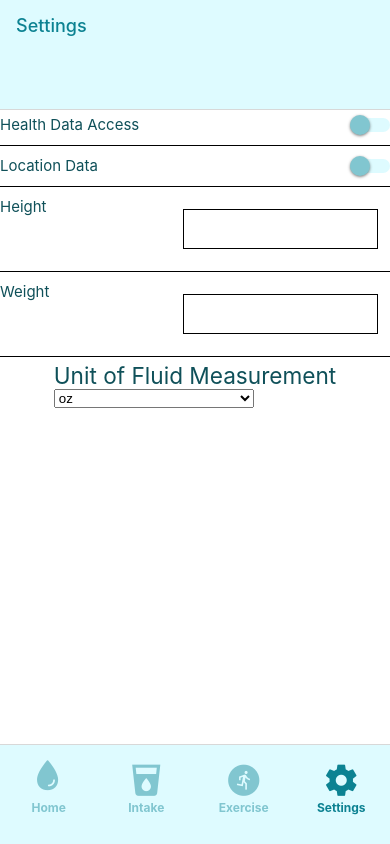
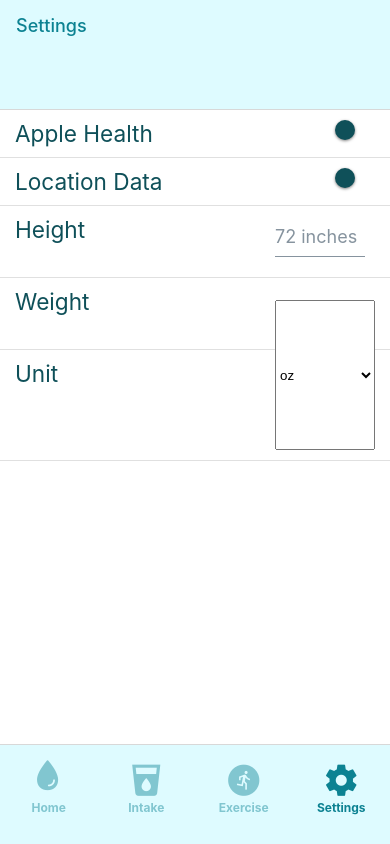
Before and after one commit to richardm213/hydration-helper, a React Native app: screen /Settings in a window 390 px wide. Built offline with nearby package versions, Linux system fonts and the light colour scheme.

Commit message:
Fix SettingsTab style and layout

```diff
--- a/components/SettingsTab.js
+++ b/components/SettingsTab.js
@@ -1,51 +1,45 @@
 import React, {useState} from 'react';
-import {Switch, StyleSheet, View, TextInput} from 'react-native';
+import {Switch, StyleSheet, View} from 'react-native';
 import AsyncStorage from '@react-native-async-storage/async-storage';
 import {Picker} from '@react-native-picker/picker';
-import {Text} from '@rneui/base';
+import {Text, Input} from '@rneui/base';
 
 const white = '#fff';
-const black = '#000';
-const turqoise = '#0F5059';
+const lightGray = '#e0e0e0';
+const turquoise = '#0F5059';
 const styles = StyleSheet.create({
   container: {
     alignItems: 'center',
     backgroundColor: white,
     flex: 1,
   },
-  fluidLabel: {
-    color: turqoise,
-  },
-  input: {
-    borderWidth: 1,
-    height: 40,
-    margin: 12,
-    padding: 10,
-    width: '50%',
+  inputView: {
+    width: 110,
   },
   label: {
-    color: turqoise,
-    fontSize: 15,
+    color: turquoise,
   },
-  lastRow: {
-    justifyContent: 'center',
+  picker: {
+    height: 150,
+    marginTop: -60,
+    width: 100,
   },
-  picker: {width: 200},
   row: {
-    borderBottomColor: black,
+    borderBottomColor: lightGray,
     borderBottomWidth: 1,
     flexDirection: 'row',
     justifyContent: 'space-between',
-    margin: 5,
-    paddingBottom: 10,
+    paddingHorizontal: 15,
+    paddingVertical: 10,
     width: '100%',
   },
 });
 
 export default function SettingsTab() {
-  const [canAccessHealthData, setHealthAccess] = useState(false);
-  const toggleHealthSwitch = () =>
-    setHealthAccess(previousState => !previousState);
+  const [appleHealth, setAppleHealth] = useState(false);
+  const toggleHealthSwitch = () => {
+    setAppleHealth(previousState => !previousState);
+  };
 
   const [canAccessLocationData, setLocationAccess] = useState(false);
   const toggleLocationSwitch = () =>
@@ -54,52 +48,64 @@ export default function SettingsTab() {
   const [height, setHeight] = useState('');
   const [weight, setWeight] = useState('');
 
-  const [fluidMeasurement, setFluidMeasurement] = useState(null);
+  const [unit, setUnit] = useState(null);
 
   return (
     <View style={styles.container}>
       <View style={styles.row}>
-        <Text style={styles.label}>Health Data Access</Text>
+        <Text h4 style={styles.label}>
+          Apple Health
+        </Text>
         <Switch
-          trackColor={{false: '#DEFBFF', true: '#81C6D0'}}
-          thumbColor={canAccessHealthData ? '#FFFFFF' : '#81C6D0'}
+          trackColor={{true: turquoise}}
+          thumbColor={appleHealth ? white : turquoise}
           onValueChange={toggleHealthSwitch}
-          value={canAccessHealthData}
+          value={appleHealth}
         />
       </View>
       <View style={styles.row}>
-        <Text style={styles.label}>Location Data</Text>
+        <Text h4 style={styles.label}>
+          Location Data
+        </Text>
         <Switch
-          trackColor={{false: '#DEFBFF', true: '#81C6D0'}}
-          thumbColor={canAccessLocationData ? '#FFFFFF' : '#81C6D0'}
+          trackColor={{true: turquoise}}
+          thumbColor={canAccessLocationData ? white : turquoise}
           onValueChange={toggleLocationSwitch}
           value={canAccessLocationData}
         />
       </View>
       <View style={styles.row}>
-        <Text style={styles.label}>Height</Text>
-        <TextInput
-          style={styles.input}
+        <Text h4 style={styles.label}>
+          Height
+        </Text>
+        <View style={styles.inputView}>
+          <Input
             onChangeText={setHeight}
             value={height}
+            placeholder="72 inches"
           />
         </View>
+      </View>
       <View style={styles.row}>
-        <Text style={styles.label}>Weight</Text>
-        <TextInput
-          style={styles.input}
+        <Text h4 style={styles.label}>
+          Weight
+        </Text>
+        <View style={styles.inputView}>
+          <Input
             onChangeText={setWeight}
             value={weight}
+            placeholder="180 lbs"
           />
         </View>
-      <View style={styles.lastRow}>
-        <Text h4 style={styles.fluidLabel}>
-          Unit of Fluid Measurement
+      </View>
+      <View style={styles.row}>
+        <Text h4 style={styles.label}>
+          Unit
         </Text>
         <Picker
-          selectedValue={fluidMeasurement}
+          selectedValue={unit}
           onValueChange={async value => {
-            setFluidMeasurement(value);
+            setUnit(value);
             await AsyncStorage.setItem('@measurement_type', value);
           }}
           style={styles.picker}>
```
Lines whose indentation alone changed are shown as unchanged.
